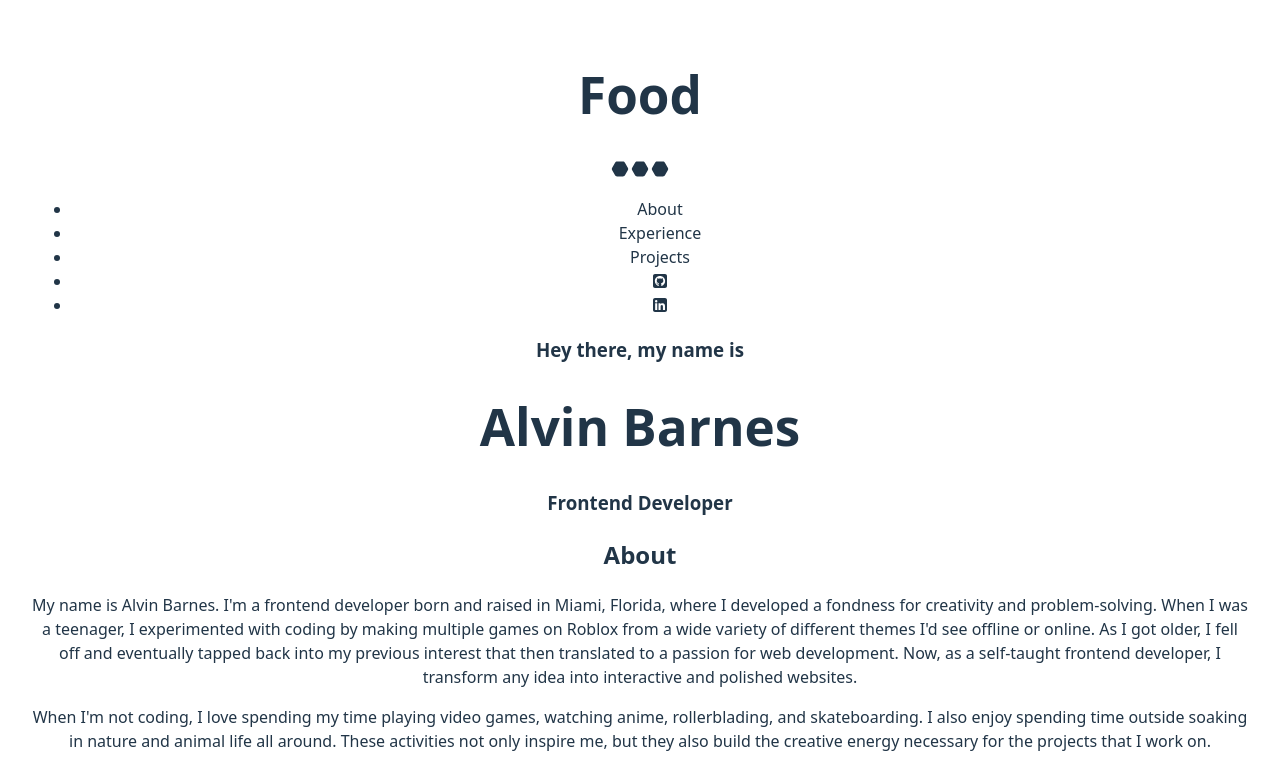
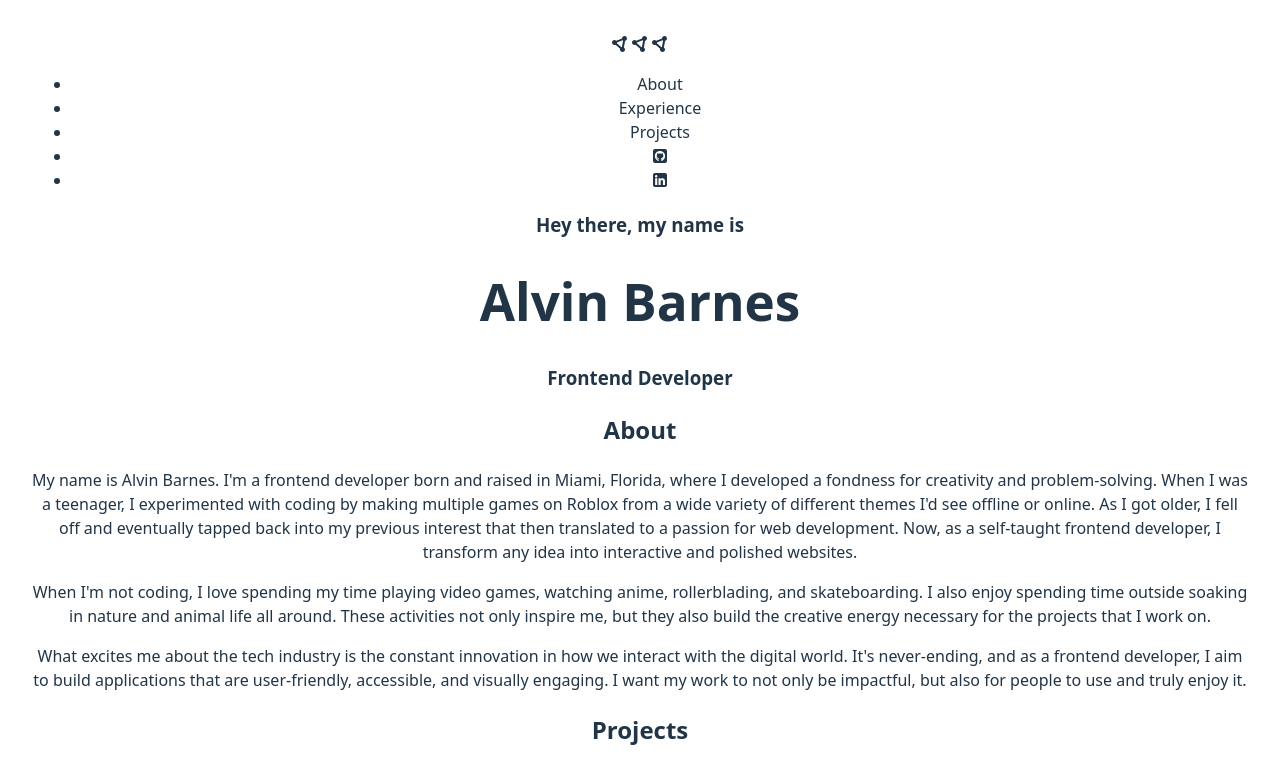
Before and after one commit to Khrononian/Portfolio, a React (Vite) app: page / in a window 1280 px wide. Shown: the top 765 px of the page. Built offline with nearby package versions, Linux system fonts and the light colour scheme.

Commit message:
Changed icons

```diff
--- a/src/Loading.jsx
+++ b/src/Loading.jsx
@@ -1,15 +1,14 @@
 import React from 'react'
 import { FontAwesomeIcon } from '@fortawesome/react-fontawesome'
-import { faHexagon } from '@fortawesome/free-solid-svg-icons'
+import { faCircleNodes } from '@fortawesome/free-solid-svg-icons'
 
 const Loading = () => {
   return (
     <div>
-        <h1>Food</h1>
         <div>
-            <FontAwesomeIcon icon={faHexagon} />
-            <FontAwesomeIcon icon={faHexagon} />
-            <FontAwesomeIcon icon={faHexagon} />
+            <FontAwesomeIcon icon={faCircleNodes} />
+            <FontAwesomeIcon icon={faCircleNodes} />
+            <FontAwesomeIcon icon={faCircleNodes} />
         </div>
         <div>
             <span></span>
```
